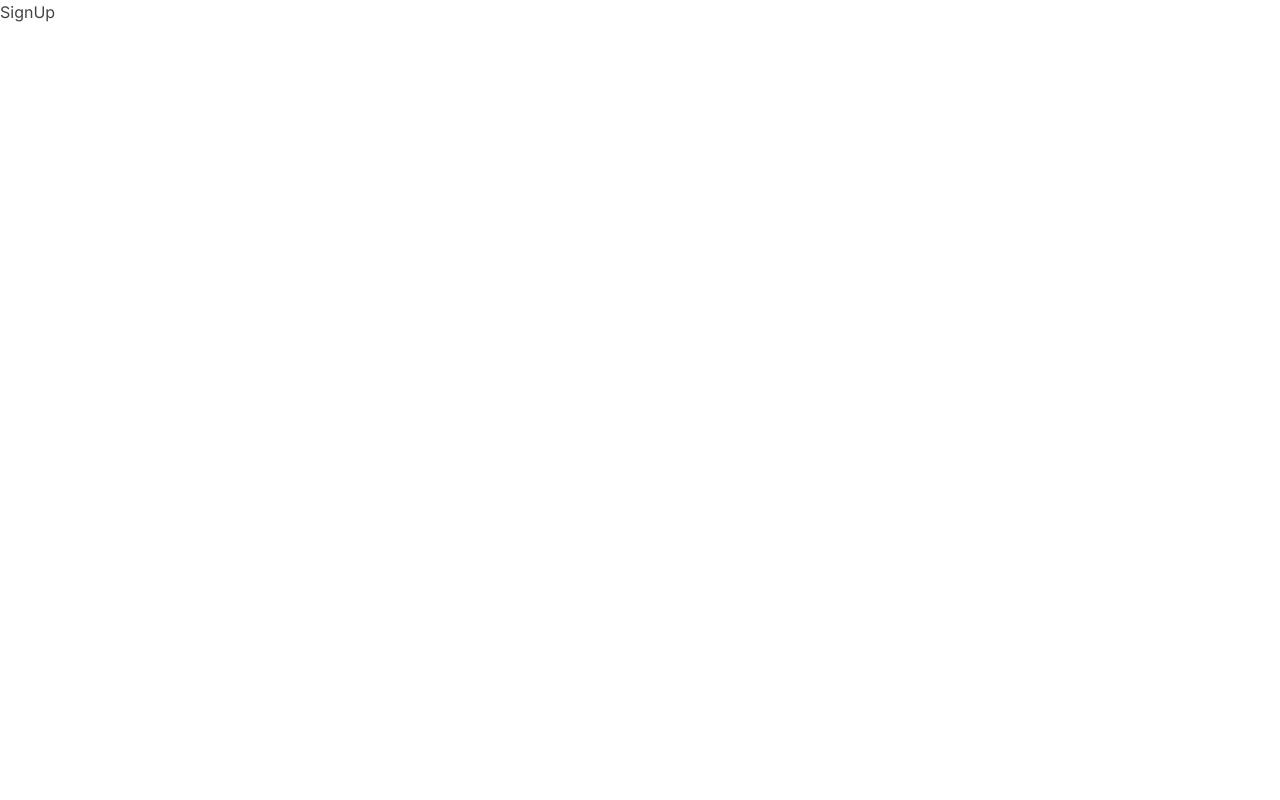
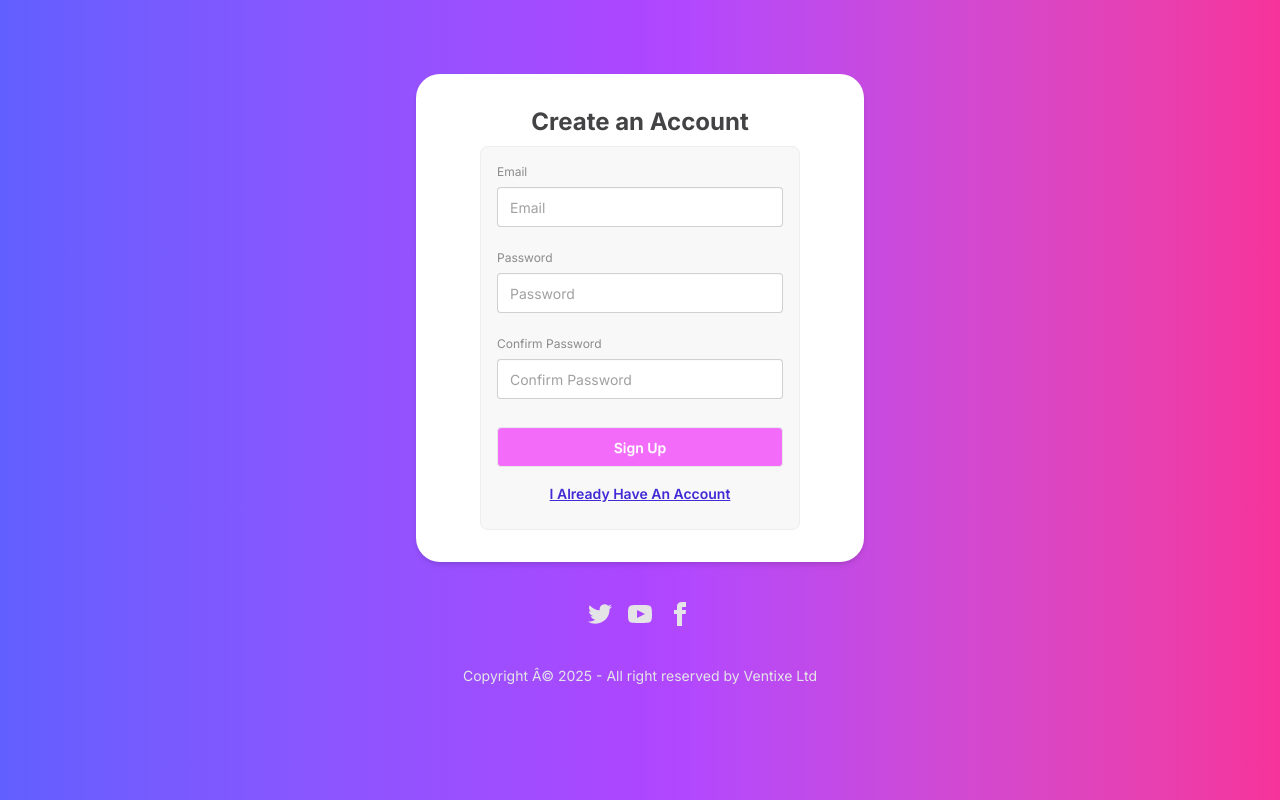
Before and after one commit to Grupp-4-Ventixe/frontend, a React (Vite) app: page /signup in a window 1280 px wide. Built offline with nearby package versions, Linux system fonts and the light colour scheme.

Commit message:
feat: enhance SignUp component with styled form and social media links

```diff
--- a/src/partials/pages/auth/SignUp.jsx
+++ b/src/partials/pages/auth/SignUp.jsx
@@ -1,5 +1,6 @@
 import React from 'react'
 import { useAuth } from '../../../contexts/AuthContext'
+import { Link } from 'react-router-dom';
 
 const SignUp = () => {
   try {
@@ -9,7 +10,81 @@ const SignUp = () => {
 
 
   return (
-    <div>SignUp</div>
+    <div className="flex flex-col items-center justify-center min-h-screen bg-gradient-to-r from-indigo-500 via-purple-500 to-pink-500">
+      <div className="bg-white p-8 rounded-3xl shadow-md max-w-md w-full">
+
+        <h1 className="text-2xl font-bold mb-2 text-center">Create an Account</h1>
+
+        <fieldset className="fieldset bg-base-200 border-base-300 mx-auto rounded-box w-xs border p-4">
+
+          <label className="label">Email</label>
+          <input type="email" className="input mb-4" placeholder="Email" />
+
+          <label className="label">Password</label>
+          <input type="password" className="input mb-4" placeholder="Password" />
+
+          <label className="label">Confirm Password</label>
+          <input type="password" className="input mb-1.5" placeholder="Confirm Password" />
+
+          <button type="submit" className="btn mt-4 text-white" style={{ backgroundColor: '#f26cf9' }}>Sign Up</button>
+
+          <Link to="/login" className="btn btn-link">
+            I Already Have An Account
+          </Link>
+
+
+
+        </fieldset>
+
+      </div>
+
+      <footer className="footer footer-horizontal footer-center  text-neutral-content rounded p-10">
+
+ <nav>
+   <div className="grid grid-flow-col gap-4">
+     <a>
+       <svg
+         xmlns="http://www.w3.org/2000/svg"
+         width="24"
+         height="24"
+         viewBox="0 0 24 24"
+         className="fill-current">
+         <path
+           d="M24 4.557c-.883.392-1.832.656-2.828.775 1.017-.609 1.798-1.574 2.165-2.724-.951.564-2.005.974-3.127 1.195-.897-.957-2.178-1.555-3.594-1.555-3.179 0-5.515 2.966-4.797 6.045-4.091-.205-7.719-2.165-10.148-5.144-1.29 2.213-.669 5.108 1.523 6.574-.806-.026-1.566-.247-2.229-.616-.054 2.281 1.581 4.415 3.949 4.89-.693.188-1.452.232-2.224.084.626 1.956 2.444 3.379 4.6 3.419-2.07 1.623-4.678 2.348-7.29 2.04 2.179 1.397 4.768 2.212 7.548 2.212 9.142 0 14.307-7.721 13.995-14.646.962-.695 1.797-1.562 2.457-2.549z"></path>
+       </svg>
+     </a>
+     <a>
+       <svg
+         xmlns="http://www.w3.org/2000/svg"
+         width="24"
+         height="24"
+         viewBox="0 0 24 24"
+         className="fill-current">
+         <path
+           d="M19.615 3.184c-3.604-.246-11.631-.245-15.23 0-3.897.266-4.356 2.62-4.385 8.816.029 6.185.484 8.549 4.385 8.816 3.6.245 11.626.246 15.23 0 3.897-.266 4.356-2.62 4.385-8.816-.029-6.185-.484-8.549-4.385-8.816zm-10.615 12.816v-8l8 3.993-8 4.007z"></path>
+       </svg>
+     </a>
+     <a>
+       <svg
+         xmlns="http://www.w3.org/2000/svg"
+         width="24"
+         height="24"
+         viewBox="0 0 24 24"
+         className="fill-current">
+         <path
+           d="M9 8h-3v4h3v12h5v-12h3.642l.358-4h-4v-1.667c0-.955.192-1.333 1.115-1.333h2.885v-5h-3.808c-3.596 0-5.192 1.583-5.192 4.615v3.385z"></path>
+       </svg>
+     </a>
+   </div>
+ </nav>
+ <aside>
+   <p>Copyright Â© {new Date().getFullYear()} - All right reserved by Ventixe Ltd</p>
+ </aside>
+</footer>
+    </div>
+
+
+
   )
 }
 
```
